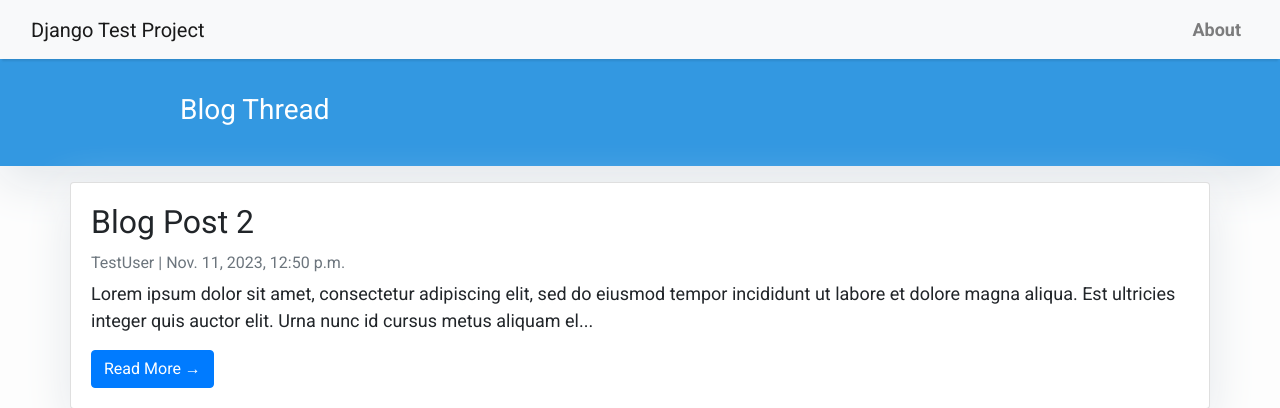
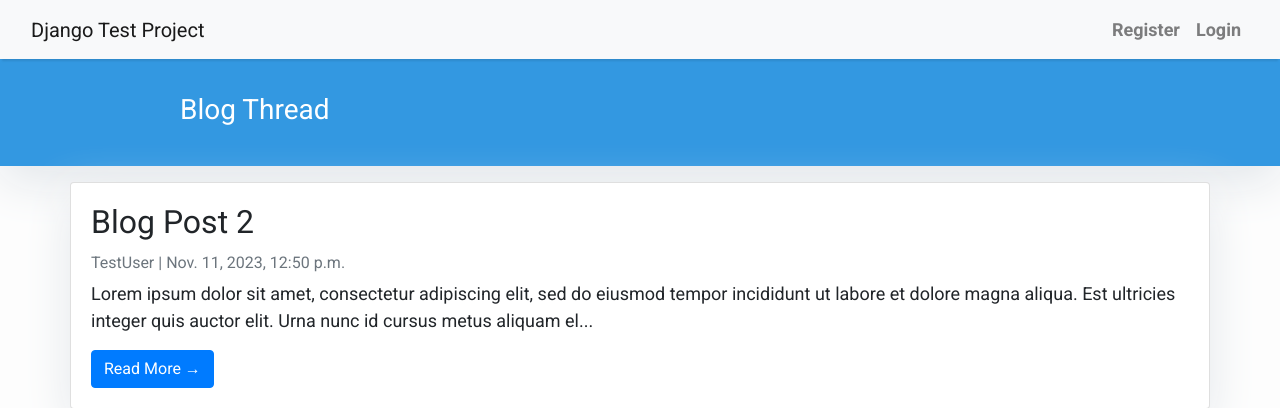
Before and after one commit to Atlas8304/atlas-books, a Django app: page /blog/ in a window 1280 px wide. Shown: the top 408 px of the page. Run offline with Django 4.2, Linux system fonts and the light colour scheme; data comes from the database, SQL or seed files in the repository; some libraries are stand-ins or nearby versions.

Commit message:
Crispy form Fix + Register

```diff
--- a/app/templates/navbar.html
+++ b/app/templates/navbar.html
@@ -15,9 +15,32 @@
 
     <div class="collapse navbar-collapse" id="navbarResponsive">
       <ul class="navbar-nav ml-auto">
+        {% if user.is_authenticated %}
         <li class="nav-item text-black">
-          <a class="nav-link text-black font-weight-bold" href="#">About</a>
+          <a
+            class="nav-link text-black font-weight-bold"
+            href="#"
+            {% comment %} href= "{% url 'logout' %}" {% endcomment %}
+            >Logout</a
+          >
         </li>
+        {% else %}
+        <li class="nav-item text-black">
+          <a
+            class="nav-link text-black font-weight-bold"
+            href="{% url 'register' %}"
+            >Register</a
+          >
+        </li>
+        <li class="nav-item text-black">
+          <a
+            class="nav-link text-black font-weight-bold"
+            href="#"
+            {% comment %} href="{% url 'login' %}" {% endcomment %}
+            >Login</a
+          >
+        </li>
+        {% endif %}
       </ul>
     </div>
   </div>
```
Also changed, not shown: app/django_project/settings.py (+6 -2 lines), app/setup/requirements.txt (+6 -1 lines), 1 other file.
